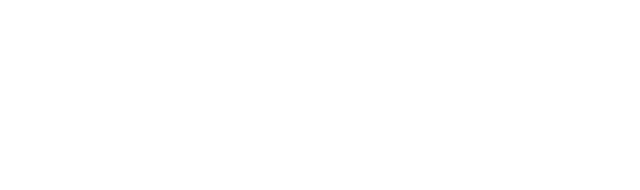
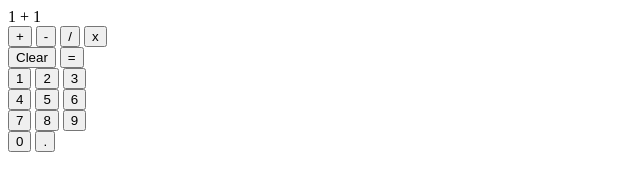
Before and after one commit to Bing76/calculator, a plain HTML site: page index.html in a window 1280 px wide. Shown: the whole page, without its empty margins (0-640 px from the left). Drawn offline with Linux system fonts and the light colour scheme.

Commit message:
Add buttons and display for calculator in HTML

```diff
--- a/index.html
+++ b/index.html
@@ -8,6 +8,38 @@
     <link rel="stylesheet" href="style.css">
 </head>
 <body>
+    <div class="display">1 + 1</div>
+    <div class="operators">
+        <button class="operator">+</button>
+        <button class="operator">-</button>
+        <button class="operator">/</button>
+        <button class="operator">x</button>
+    </div>
+    <div class="utilities">
+        <button class="utility">Clear</button>
+        <button class="utility">=</button>
+    </div>
+    <div class="digits">
+        <div class="row1">
+            <button class="digit">1</button>
+            <button class="digit">2</button>
+            <button class="digit">3</button>
+        </div>
+        <div class="row2">
+            <button class="digit">4</button>
+            <button class="digit">5</button>
+            <button class="digit">6</button>
+        </div>
+        <div class="row3">
+            <button class="digit">7</button>
+            <button class="digit">8</button>
+            <button class="digit">9</button>
+        </div>
+        <div class="row4">
+            <button class="digit">0</button>
+            <button class="digit">.</button>
+        </div>
+    </div>
 
 </body>
 </html>
```
